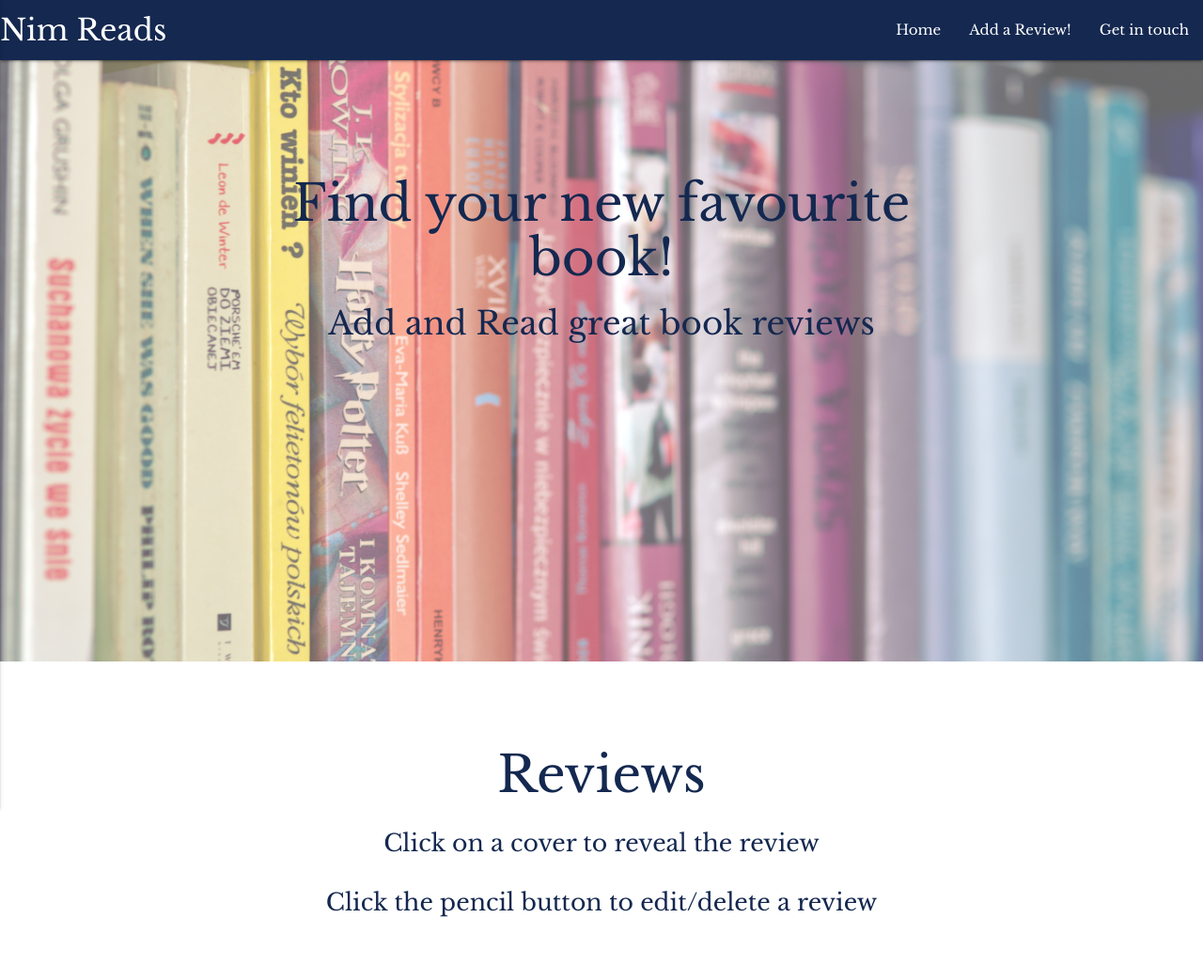
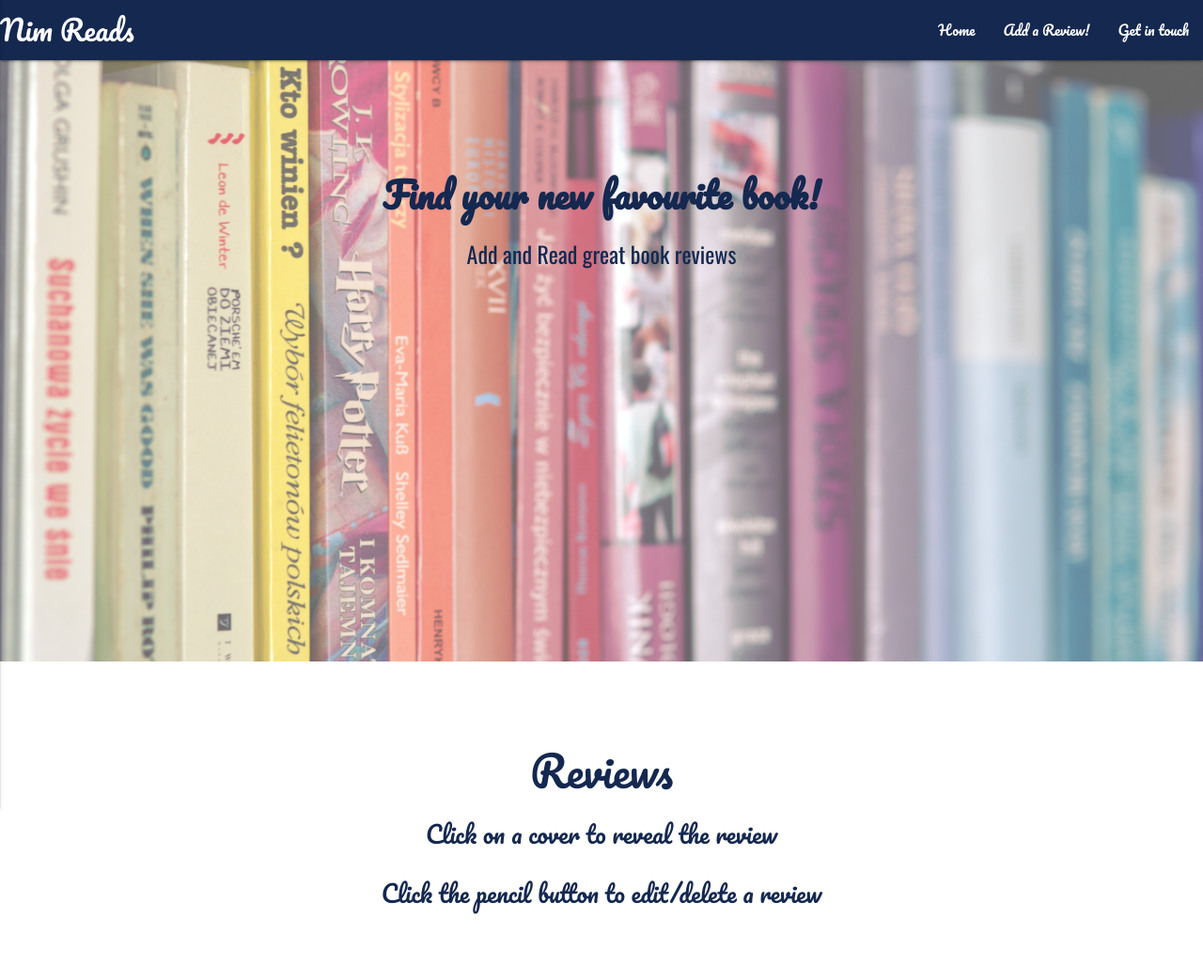
Before and after one commit to ycoll/Nim-Reads, a Flask app: page / in a window 1280 px wide. Shown: the whole page at 94% size. After the commit the page ends 973 px from the top, so only its background shows below. Run offline with Flask 2, Linux system fonts and the light colour scheme; data that the repository does not hold is empty; some libraries are stand-ins or nearby versions.

Commit message:
Changed fonts

```diff
--- a/app.py
+++ b/app.py
@@ -10,7 +10,7 @@ app = Flask(__name__)
 
 app.config["MONGO_DBNAME"] = 'nim_reads'
 app.config["MONGO_URI"] = os.getenv('MONGO_URI', 'mongodb://localhost')
-print(os.getenv('MONGO_URI'))
+
 
 mongo = PyMongo(app)
 
--- a/static/css/style.css
+++ b/static/css/style.css
@@ -1,19 +1,41 @@
-/***********************Lnding page/Reviews*/
+/***********************Landing page/Reviews*/
 @import url('https://fonts.googleapis.com/css2?family=Libre+Baskerville:wght@400;700&display=swap');
+@import url('https://fonts.googleapis.com/css?family=Oswald|Pacifico&display=swap');
+
 body,
 html {
+   height: 100%;
 
 
 
   }
 
-  nav{
-      font-family: 'Libre Baskerville', serif;
+/******************************Navbar*/
+nav{
+      font-family: 'Pacifico', cursive;
       background-color: #142850;
+
+
   }
 
 
+.navbar-fixed {
+    z-index: 998;
+
+
+}
+
+.nav-text{
+      font-size: 2rem;
+      position: relative;
+
+
+}
+
+
+
 .img1 {
+
     background-image: url(../img/image1.jpg);
     position: relative;
     opacity: 0.60;
@@ -36,21 +58,40 @@ html {
 
     width: 60%;
     color: #142850;
-    font-family: 'Libre Baskerville', serif;
+
 
 }
+.main-heading{
+    font-size: 2.5rem;
+    font-weight: 700;
+    font-family: 'Pacifico', cursive;
+}
+
+.p1{
+    font-size: 1.6rem;
+    font-family: 'Oswald', sans-serif;
+}
 .review-heading{
-    font-family: 'Libre Baskerville', serif;
+    font-family: 'Pacifico', cursive;
     color: #142850;
     margin-top: 5%;
     margin-bottom: 3%;
 }
 
+ h2{
+    font-size: 3rem;
+}
+
 .card .card-image img{
     height: 55vh;
+
+
 }
+
+
 .row:after{
     display: none;
+
 
 }
 
@@ -60,10 +101,15 @@ html {
 }
 
 .sub-headings{
-     font-family: 'Libre Baskerville', serif;
+     font-family: 'Pacifico', cursive;
      color: #142850;
+     font-size: 2rem;
+
 }
 
 .submit-button{
     background-color: #142850;
+    font-family: 'Pacifico', cursive;
+    text-transform: lowercase;
+    font-size: 1.4rem;
 }
--- /dev/null
+++ b/static/js/script.js
@@ -0,0 +1,3 @@
+$(document).ready(function () {
+    $(".button-collapse").sideNav();
+});
--- a/templates/base.html
+++ b/templates/base.html
@@ -24,10 +24,9 @@
 		<!--Navbar-->
 		<div class="navbar-fixed">
 			<nav>
-				<div class="nav-wrapper flow-text">
-					<a href="{{url_for('get_reviews')}}" class="brand-logo">Nim Reads</a>
-					<a href="#" data-activates="mobile-demo"
-						class="button-collapse"><i class="material-icons">menu</i></a>
+				<div class="nav-wrapper">
+					<a href="{{url_for('get_reviews')}}" class=" nav-text">Nim Reads</a>
+					<a href="#!" data-activates="mobile-demo" class="button-collapse"><i class="material-icons">menu</i></a>
 					<ul id="nav-mobile" class="right hide-on-med-and-down">
 						<li><a href="{{url_for('get_reviews')}}">Home</a></li>
 						<li><a href="{{url_for('add_review')}}">Add a Review!</a></li>
@@ -36,7 +35,7 @@
 					<ul class="side-nav" id="mobile-demo">
 						<li><a href="{{url_for('get_reviews')}}">Home</a></li>
 						<li><a href="{{url_for('add_review')}}">Add a Review!</a></li>
-                        <li><a href="{{url_for('contact')}}">Get in touch</a></li>
+						<li><a href="{{url_for('contact')}}">Get in touch</a></li>
 					</ul>
 				</div>
 			</nav>
@@ -52,14 +51,9 @@
 
 	<script src="https://cdnjs.cloudflare.com/ajax/libs/jquery/3.2.1/jquery.min.js"></script>
 	<script src="https://cdnjs.cloudflare.com/ajax/libs/materialize/0.100.2/js/materialize.min.js"></script>
+	<script src="static/js/script.js"></script>
 	<script src="static/js/sendEmail.js"></script>
-	<script type="text/javascript">
-		$(document).ready(function() {
-           $(".button-collapse").sideNav();
-        });
 
-
-	</script>
 </body>
 
 </html>
--- a/templates/editreview.html
+++ b/templates/editreview.html
@@ -41,7 +41,8 @@
 			<div class="input-field col s12">
 				<button class="btn waves-effect waves-light submit-button" type="submit" name="action">Submit
               <i class="material-icons right">send</i></button>
-              <a href="{{url_for('delete_review', book_id=book._id)}}" class="waves-effect waves-light btn submit-button">Delete review</a>
+				<a href="{{url_for('delete_review', book_id=book._id)}}"
+					class="waves-effect waves-light btn submit-button">Delete review</a>
 			</div>
 		</div>
 	</form>
--- a/templates/reviews.html
+++ b/templates/reviews.html
@@ -5,8 +5,8 @@
 <div class="img1">
 </div>
 <div class="img-text center-align flow-text">
-				<h2>Find your new favourite book!</h2>
-				<h4>Add and Read great book reviews</h4>
+	<h2 class="main-heading">Find your new favourite book!</h2>
+	<p class="p1">Add and Read great book reviews</p>
 </div>
 <div class="row">
 	<div class="col s12 center-align review-heading flow-text">
@@ -20,7 +20,7 @@
 <div class="container">
 
 	<div class="row">
-		<div class="col s12 m12 l4">
+		<div class="col s12 m6 l4">
 			<div class="card card-review">
 				<div class="card-image">
 					<img class="activator" src="{{book.book_image}}" alt="book cover image">
```
Lines whose indentation alone changed are shown as unchanged.
